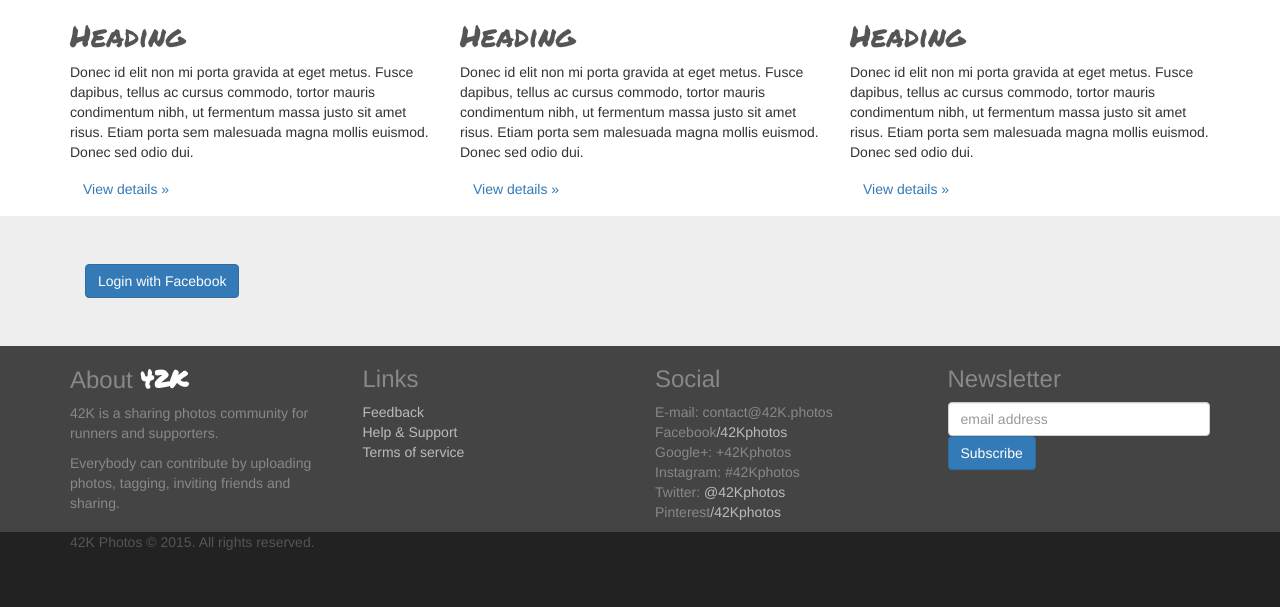
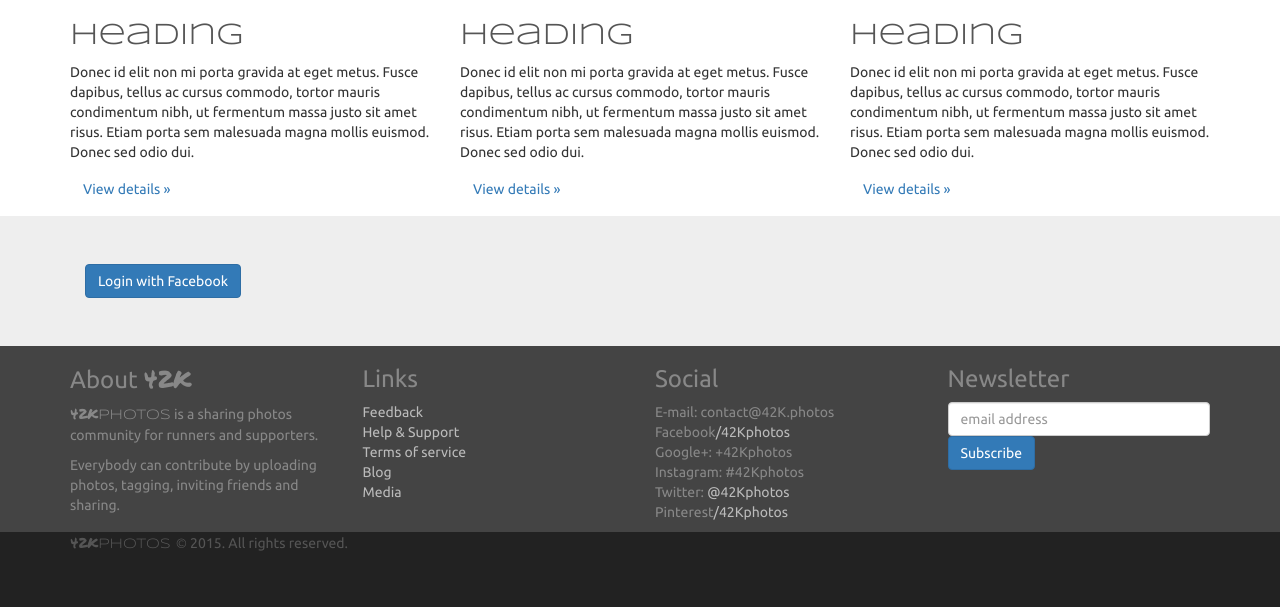
Before and after one commit to sbeignez/42K-main, a Django app: a page that uses app/templates/_layouts/base.html in a window 1280 px wide. Shown: the part 264-871 px from the top of the page. Run offline with Django 3.2, Linux system fonts and the light colour scheme; parts of the project's set-up code (start-up, migrations or seed data) failed here and were passed over; some libraries are stand-ins or nearby versions.

Commit message:
Change fonts

```diff
--- a/app/static/css/app.css
+++ b/app/static/css/app.css
@@ -2,6 +2,11 @@
   font-family: 'Permanent Marker';
   src: url('http://fonts.googleapis.com/css?family=Permanent+Marker') format('woff'), /* Chrome 6+, Firefox 3.6+, IE 9+, Safari 5.1+ */
        url('http://fonts.googleapis.com/css?family=Permanent+Marker') format('truetype'); /* Chrome 4+, Firefox 3.5, Opera 10+, Safari 3—5 */
+}
+
+@font-face {
+    font-family: "Syncopate";
+    src: url('http://fonts.googleapis.com/css?family=Syncopate') format('woff');
 }
 
 
@@ -12,19 +17,20 @@ html {
 }
 
 body {
-	/* font-family: 'Ubuntu', sans-serif; */
+	font-family: 'Ubuntu', sans-serif;
     /* background-color: #f79428; */
     /* Sticky-footer: Margin bottom by footer height */
     margin-bottom: 250px;
 }
 
 h1 {
-	font-family: 'Permanent Marker', sans-serif;
+	font-family: 'Syncopate', sans-serif;
     color: #222222;
+    font-weight: bold;
 }
 
 h2 {
-	font-family: 'Permanent Marker', sans-serif;
+	font-family: 'Syncopate', sans-serif;
 	color: #555555;
 }
 
@@ -49,12 +55,18 @@ h2 {
     height: 250px;
 }
 
-.brand {
+.brand-42K {
     font-family: 'Permanent Marker', sans-serif;
+    font-weight: normal;
 }
 
-.footer .brand {
-    color: white;
+.brand-photos {
+    font-family: 'Syncopate', sans-serif;
+    font-weight: normal;
+}
+
+.brand:hover {
+    color:#ffffff;
 }
 
 .footer a {
--- a/app/templates/_layouts/base.html
+++ b/app/templates/_layouts/base.html
@@ -34,6 +34,8 @@
     {% endblock cdn_css %}
     <link rel="stylesheet" href="{% static 'css/app.css' %}">
     <link href='http://fonts.googleapis.com/css?family=Permanent+Marker' rel='stylesheet' type='text/css'>
+    <link href='http://fonts.googleapis.com/css?family=Syncopate:400,700' rel='stylesheet' type='text/css'>
+    <link href='http://fonts.googleapis.com/css?family=Ubuntu' rel='stylesheet' type='text/css'>
     {% block css %}{% endblock css %}
     <!-- More ideas for your <head> here: h5bp.com/d/head-Tips -->
 
@@ -80,7 +82,9 @@
                     <span class="icon-bar"></span>
                 </button>
 
-                <a class="navbar-brand" href="{% block url-home %}{% url 'home' %}{%  endblock %}" alt="42K">42K</a>
+                <a class="navbar-brand" href="{% block url-home %}{% url 'home' %}{%  endblock %}" alt="42K" style="padding-top:07px">
+                    <img src="{% static 'img/42K-Logo-3x2-60.png' %}" alt="42K" >
+                </a>
             </div>
             <div class="navbar-collapse collapse">
                 <ul class="nav navbar-nav navbar-right">
@@ -138,8 +142,8 @@
             <div class="container">
             <div class="row">
                 <div class="col-xs-6 col-sm-3">
-                    <h3>About <b class="brand">42K</b></h3>
-                    <p>42K is a sharing photos community for runners and supporters.</p>
+                    <h3>About <b class="brand brand-42K">42K</b></h3>
+                    <p><b class="brand brand-42K">42K</b><b class="brand brand-photos">Photos</b> is a sharing photos community for runners and supporters.</p>
                     <p>Everybody can contribute by uploading photos, tagging, inviting friends and sharing.</p>
                 </div>
                 <div class="col-xs-6 col-sm-3">
@@ -148,6 +152,8 @@
                         <li><a href="{% url 'feedback' %}">Feedback</a></li>
                         <li><a href="{% url 'support' %}">Help & Support</a></li>
                         <li><a href="{% url 'terms' %}">Terms of service</a></li>
+                        <li><a href="#">Blog</a></li>
+                        <li><a href="#">Media</a></li>
                     </ul>
                 </div>
                 <div class="col-xs-6 col-sm-3">
@@ -183,7 +189,7 @@
                 <div class="container">
                     <div class="row">
                         <div class="col-xs-12">
-                            42K Photos &copy; {% now "Y" %}. All rights reserved.
+                            <b class="brand brand-42K">42K</b><b class="brand brand-photos">Photos &copy;</b> {% now "Y" %}. All rights reserved.
                         </div>
                     </div>
                 </div>
```
Also changed, not shown: app/static/img/42K-Logo-3x2-60.png (added), app/static/img/Logo-white-128.png (deleted), app/static/img/favicon-16x16.png, app/static/img/favicon-32x32.png.
